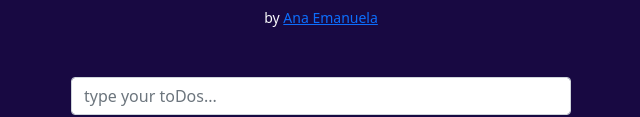
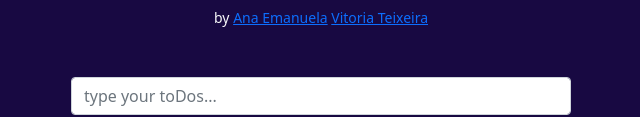
Before and after one commit to vitoriateixeiraa/ToTheList-CRUD, a plain HTML site: page index.html in a window 1280 px wide. Shown: the part 189-306 px from the top of the page, without its empty margins (319-959 px from the left). Drawn offline with Linux system fonts and the light colour scheme; no server answers.

Commit message:
Update index.html

```diff
--- a/index.html
+++ b/index.html
@@ -21,6 +21,7 @@
         <h1 class="display-3 text-light">ToDo List</h1>
         <small class="text-light">
             by <a href="https://github.com/MANUCISNE" target="_blank">Ana Emanuela</a>
+               <a href="https://github.com/vitoriateixeiraa" target="_blank">Vitoria Teixeira</a>
         </small>
     </header>
     <main class="container">
```
